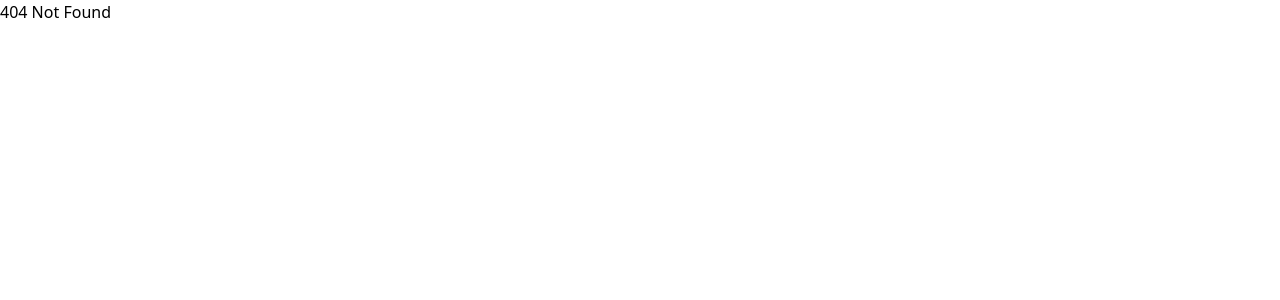
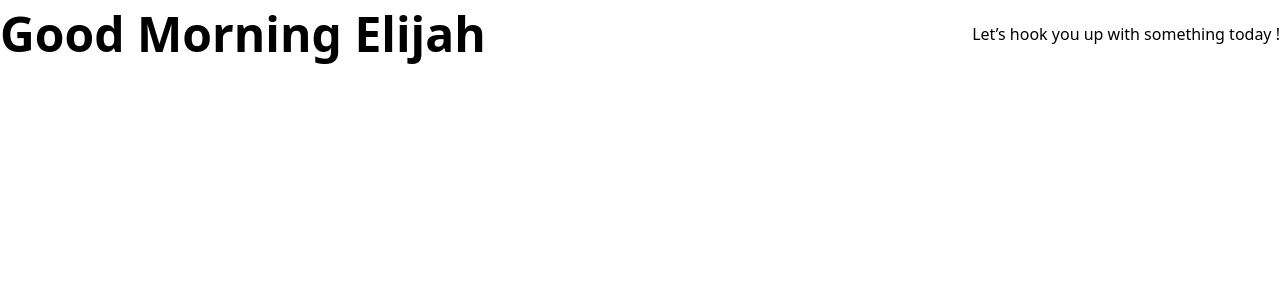
Before and after one commit to TeenGirlsinBlockchain/TechPadie, a React (Vite) app in the folder tech-padie-frontend/: page /dashboard in a window 1280 px wide. Before the commit this address had no page. Shown: the top 300 px of the page. Built offline with nearby package versions, Linux system fonts and the light colour scheme.

Commit message:
added new ui components

```diff
--- a/tech-padie-frontend/src/App.jsx
+++ b/tech-padie-frontend/src/App.jsx
@@ -1,5 +1,5 @@
 import { BrowserRouter, Route, Routes } from 'react-router-dom';
-import Login from './pages/Login';
+import Dashboard from './pages/Dashboard';
 
 function App() {
   return (
@@ -13,7 +13,7 @@ function App() {
               element={<p>Still working on HomePage comeback Later.</p>}
             />
 
-            <Route path="login" element={<Login />} />
+            <Route path="dashboard" element={<Dashboard />} />
             <Route path="*" element={<p>404 Not Found</p>} />
           </Route>
         </Routes>
--- a/tech-padie-frontend/src/components/Button.jsx
+++ b/tech-padie-frontend/src/components/Button.jsx
@@ -7,7 +7,7 @@ function Button({ type = "button", handleClick, addedStyles = "", children }) {
       type={type}
       onClick={handleClick}
       className={`rounded-xl border
-         px-2 py-1 ${addedStyles} `}
+         px-4 py-4 ${addedStyles} `}
     >
       {children}
     </button>
--- a/tech-padie-frontend/src/components/form/Form.jsx
+++ b/tech-padie-frontend/src/components/form/Form.jsx
@@ -9,7 +9,7 @@ function Form({ formName, children }) {
       {/* form children */}
       {children}
 
-      <Button type="submit" addedStyles="mt-5 w-full genBtn">
+      <Button type="submit" addedStyles="mt-5 w-full genBtn bg-blue-500 text-white">
         {formName}
       </Button>
     </form>
--- a/tech-padie-frontend/src/components/form/FormFooter.jsx
+++ b/tech-padie-frontend/src/components/form/FormFooter.jsx
@@ -1,15 +1,15 @@
-import { Link } from 'react-router-dom';
-import PropTypes from 'prop-types';
+import { Link } from "react-router-dom";
+import PropTypes from "prop-types";
 
 // Form footer: directs user to make a different action from the one currently render on screen.
 
 function FormFooter({ link, question, action }) {
   return (
-    <div className="mt-4 flex justify-center gap-4 text-2xl">
+    <div className="mt-4 flex justify-center gap-4 text-xs">
       <p>{question}</p>
       <Link
         to={link}
-        className="underline-offset-3 font-bold text-secondary_normal hover:underline"
+        className="underline-offset-3 text-blue-500 hover:underline"
       >
         {action}
       </Link>
@@ -18,9 +18,9 @@ function FormFooter({ link, question, action }) {
 }
 
 FormFooter.propTypes = {
-    link: PropTypes.string.isRequired,
-    question: PropTypes.string.isRequired,
-    action: PropTypes.string.isRequired,
+  link: PropTypes.string.isRequired,
+  question: PropTypes.string.isRequired,
+  action: PropTypes.string.isRequired,
 };
 
 export default FormFooter;
--- a/tech-padie-frontend/src/components/form/FormInput.jsx
+++ b/tech-padie-frontend/src/components/form/FormInput.jsx
@@ -22,7 +22,7 @@ function FormInput({
         value={value}
         onChange={(e) => handleChange(e.target.value)}
         placeholder={placeholder}
-        className={`appearance-none border border-gray-300 bg-white px-5 py-1  text-black outline-none ${inputStyles}`}
+        className={`appearance-none bg-gray-200 px-8 py-4 text-black outline-none ${inputStyles}`}
         required={required}
       />
     );
--- a/tech-padie-frontend/src/pages/Dashboard.jsx
+++ b/tech-padie-frontend/src/pages/Dashboard.jsx
@@ -4,8 +4,8 @@ import Row from "../ui/Row";
 function Dashboard() {
   return (
     <Row type="horizontal">
-      <Heading as="h1">Dashboard</Heading>
-      <p>TEST</p>
+      <Heading as="h1">Good Morning Elijah</Heading>
+      <p>Let’s hook you up with something today !</p>
     </Row>
   );
 }
--- a/tech-padie-frontend/src/pages/Login.jsx
+++ /dev/null
@@ -1,42 +0,0 @@
-import { useState } from 'react';
-import Form from '../components/form/Form';
-import FormGroup from '../components/form/FormGroup';
-import FormInput from '../components/form/FormInput';
-import FormFooter from '../components/form/FormFooter';
-
-function Login() {
-  const [email, setEmail] = useState();
-
-  return (
-      <div className=" bg-white p-24 sm:w-[90%] md:w-[70%] lg:w-[50%]">
-        <h1 className="mb-4 text-4xl font-semibold text-black">
-          Welcome Back
-        </h1>
-        <h4 className="mb-4 text-4sm text-gray-500">
-        We’ve sent you a code to confirm your registration
-        </h4>
-        <Form formName="Sign In">
-          <FormGroup util="email">
-            <FormInput
-              util="email"
-              type="email"
-              name="email"
-              title="email"
-              placeholder="Enter email address"
-              inputStyles="w-full placeholder:text-gray-500 bg-gray-100 rounded-lg"
-              labelStyles="p-8 rounded-lg"
-              value={email}
-              handleChange={setEmail}
-            />
-          </FormGroup>
-        </Form>
-        <FormFooter
-          link="/signup"
-          question="Don't have an account?"
-          action="Sign Up"
-        />
-      </div>
-  );
-}
-
-export default Login;
--- a/tech-padie-frontend/src/styles/GlobalStyles.js
+++ b/tech-padie-frontend/src/styles/GlobalStyles.js
@@ -98,6 +98,9 @@ body {
     font-size: 1.6rem;
     line-height: 1.5;
 
+  background-color: var(--color-ash-200);
+
+
     &::-webkit-scrollbar {
       width: .5rem;
       background-color: var(--color-blue-300);
--- /dev/null
+++ b/tech-padie-frontend/src/ui/Heading.jsx
@@ -0,0 +1,41 @@
+import styled, { css } from "styled-components";
+
+// const test = css`
+//   text-align: center;
+//   ${10 > 5 && "background-color: yellow"}
+// `;
+
+const Heading = styled.h1`
+  ${(props) =>
+    props.as === "h1" &&
+    css`
+      font-size: 3rem;
+      font-weight: 600;
+    `}
+
+  ${(props) =>
+    props.as === "h2" &&
+    css`
+      font-size: 2rem;
+      font-weight: 600;
+    `}
+
+    ${(props) =>
+    props.as === "h3" &&
+    css`
+      font-size: 2rem;
+      font-weight: 500;
+    `}
+
+    ${(props) =>
+    props.as === "h4" &&
+    css`
+      font-size: 3rem;
+      font-weight: 600;
+      text-align: center;
+    `}
+
+  line-height: 1.4;
+`;
+
+export default Heading;
--- /dev/null
+++ b/tech-padie-frontend/src/ui/Row.jsx
@@ -0,0 +1,25 @@
+import styled, { css } from "styled-components";
+
+const Row = styled.div`
+  display: flex;
+
+  ${(props) =>
+    props.type === "horizontal" &&
+    css`
+      justify-content: space-between;
+      align-items: center;
+    `}
+
+  ${(props) =>
+    props.type === "vertical" &&
+    css`
+      flex-direction: column;
+      gap: 1.6rem;
+    `}
+`;
+
+Row.defaultProps = {
+  type: "vertical",
+};
+
+export default Row;
```
Also changed, not shown: tech-padie-frontend/src/components/form/FormLabel.jsx (deleted), tech-padie-frontend/src/pages/OnBoarding.jsx (added).
